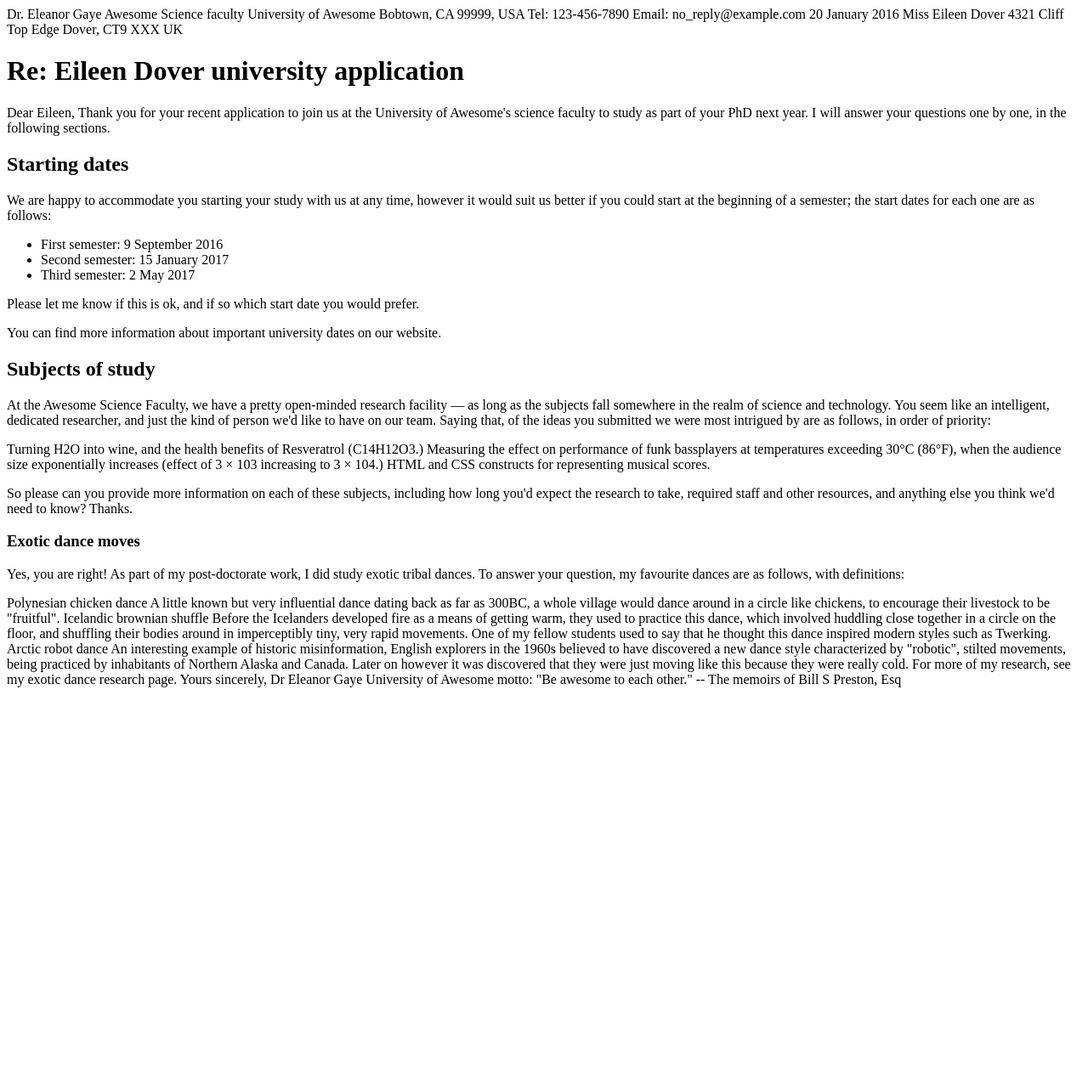
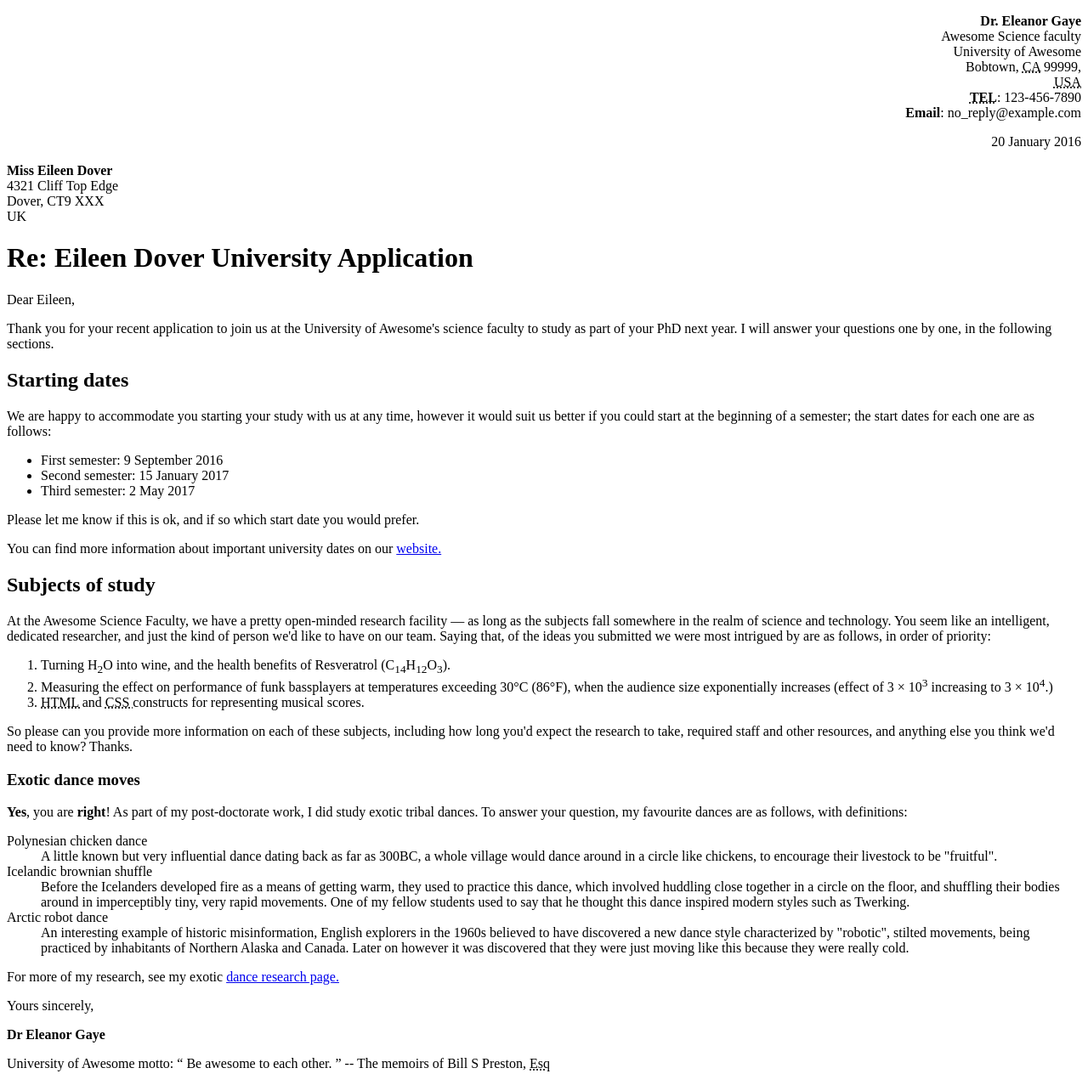
Before and after one commit to anchormansam/marking-up-a-letter, a plain HTML site: page index.html in a window 1280 px wide. Shown: the whole page at 85% size. Before the commit the page ends 817 px from the top, so only its background shows below. Drawn offline with Linux system fonts and the light colour scheme.

Commit message:
updated index
created and fix markup

```diff
--- a/index.html
+++ b/index.html
@@ -2,67 +2,123 @@
   <html lang="en-US">
     <meta charset="utf-8">
 
-Dr. Eleanor Gaye
-Awesome Science faculty
-University of Awesome
-Bobtown, CA 99999,
-USA
-Tel: 123-456-7890
-Email: no_reply@example.com
+<body>
+    <p align="right">
+<meta name="author" content="Dr. Eleanor Gaye">
+<strong>Dr. Eleanor Gaye</strong><br>
+Awesome Science faculty<br>
+University of Awesome<br>
+Bobtown, <abbr title="California">CA</abbr> 99999,<br>
+<abbr title ="United States of America">USA</abbr><br>
+<strong><abbr title="Telephone">TEL</abbr></strong>: 123-456-7890<br>
+<strong>Email</strong>: no_reply@example.com
+    </p>
+    <p align="right">
+<time datetime="2016-01-20">20 January 2016</time>
+    </p>
 
-20 January 2016
+    <p>
+<strong>Miss Eileen Dover</strong><br>
+4321 Cliff Top Edge<br>
+Dover, CT9 XXX<br>
+UK<br>
+    </p>
 
-Miss Eileen Dover
-4321 Cliff Top Edge
-Dover, CT9 XXX
-UK
-
-
-    <h1>Re: Eileen Dover university application</h1>
-
+            <h1>Re: Eileen Dover University Application</h1>
+    <p>
     Dear Eileen,
-
+    </p>
+    <p>
 Thank you for your recent application to join us at the University of Awesome's science faculty to study as part of your PhD next year. I will answer your questions one by one, in the following sections.
-
+    </p>
              <h2>Starting dates</h2>
 
 <p>We are happy to accommodate you starting your study with us at any time, however it would suit us better if you could start at the beginning of a semester; the start dates for each one are as follows:</p>
 <ul>
-  <li>First semester: 9 September 2016</li>
-  <li>Second semester: 15 January 2017</li>
-  <li>Third semester: 2 May 2017</li>
+  <li>
+      First semester: <time datetime="2016-09-09">9 September 2016</time>
+  </li>
+  <li>
+      Second semester: <time datetime="2017-01-15">15 January 2017</time>
+  </li>
+  <li>
+      Third semester: <time datetime="2017-05-02">2 May 2017</time>
+  </li>
 </ul>
 
-    <p>Please let me know if this is ok, and if so which start date you would prefer.</p>
+    <p>
+        Please let me know if this is ok, and if so which start date you would prefer.
+    </p>
 
-    <p>You can find more information about important university dates on our website.</p>
+    <p>
+        You can find more information about important university dates on our <a href="www.website.com">website.</a>
+    </p>
 
 
     <h2>Subjects of study</h2>
 
-<p>At the Awesome Science Faculty, we have a pretty open-minded research facility — as long as the subjects fall somewhere in the realm of science and technology. You seem like an intelligent, dedicated researcher, and just the kind of person we'd like to have on our team. Saying that, of the ideas you submitted we were most intrigued by are as follows, in order of priority:</p>
+    <p>
+    At the Awesome Science Faculty, we have a pretty open-minded research facility — as long as the subjects fall somewhere in the realm of science and technology. You seem like an intelligent, dedicated researcher, and just the kind of person we'd like to have on our team. Saying that, of the ideas you submitted we were most intrigued by are as follows, in order of priority:
+    </p>
 
-Turning H2O into wine, and the health benefits of Resveratrol (C14H12O3.)
-Measuring the effect on performance of funk bassplayers at temperatures exceeding 30°C (86°F), when the audience size exponentially increases (effect of 3 × 103 increasing to 3 × 104.)
-HTML and CSS constructs for representing musical scores.
+<ol>
+    <li>
+        Turning H<sub>2</sub>O into wine, and the health benefits of Resveratrol (C<sub>14</sub>H<sub>12</sub>O<sub>3</sub>).
+    </li>
+    <li>
+        Measuring the effect on performance of funk bassplayers at temperatures exceeding 30°C (86°F), when the audience size exponentially increases (effect of 3 × 10<sup>3</sup> increasing to 3 × 10<sup>4</sup>.)
+    </li>
+    <li>
+        <abbr title="Hypertext Markup Language"> HTML </abbr> and <abbr title="Cascading Style Sheets"> CSS </abbr> constructs for representing musical scores.
+    </li>
+</ol>
 
-<p>So please can you provide more information on each of these subjects, including how long you'd expect the research to take, required staff and other resources, and anything else you think we'd need to know? Thanks.</p>
+    <p align="left">
+        So please can you provide more information on each of these subjects, including how long you'd expect the research to take, required staff and other resources, and anything else you think we'd need to know? Thanks.
+    </p>
 
 
     <h3>Exotic dance moves</h3>
 
-<p>Yes, you are right! As part of my post-doctorate work, I did study exotic tribal dances. To answer your question, my favourite dances are as follows, with definitions:</p>
+    <p>
+        <strong>Yes</strong>, you are <strong>right</strong>! As part of my post-doctorate work, I did study exotic tribal dances. To answer your question, my favourite dances are as follows, with definitions:
+    </p>
 
+<dl>
+    <dt>
         Polynesian chicken dance
+    </dt>
+        <dd>
             A little known but very influential dance dating back as far as 300BC, a whole village would dance around in a circle like chickens, to encourage their livestock to be "fruitful".
+        </dd>
+    <dt>
         Icelandic brownian shuffle
+    </dt>
+        <dd>
             Before the Icelanders developed fire as a means of getting warm, they used to practice this dance, which involved huddling close together in a circle on the floor, and shuffling their bodies around in imperceptibly tiny, very rapid movements. One of my fellow students used to say that he thought this dance inspired modern styles such as Twerking.
+        </dd>
+    <dt>
         Arctic robot dance
+    </dt>
+        <dd>
             An interesting example of historic misinformation, English explorers in the 1960s believed to have discovered a new dance style characterized by "robotic", stilted movements, being practiced by inhabitants of Northern Alaska and Canada. Later on however it was discovered that they were just moving like this because they were really cold.
+        </dd>
+</dl>
 
-For more of my research, see my exotic dance research page.
-
+<p>
+    For more of my research, see my exotic <a href="www.example.com">dance research page.</a>
+</p>
+<p>
     Yours sincerely,
-Dr Eleanor Gaye
-
-University of Awesome motto: "Be awesome to each other." -- The memoirs of Bill S Preston, Esq
+</p>
+<p>
+    <strong>Dr Eleanor Gaye</strong>
+</p>
+<p>
+    University of Awesome motto:
+    <q>
+        Be awesome to each other.
+    </q>
+        -- The memoirs of Bill S Preston, <abbr title="Esquire">Esq</abbr>
+</p>
+</body>
```
Lines whose indentation alone changed are shown as unchanged.
